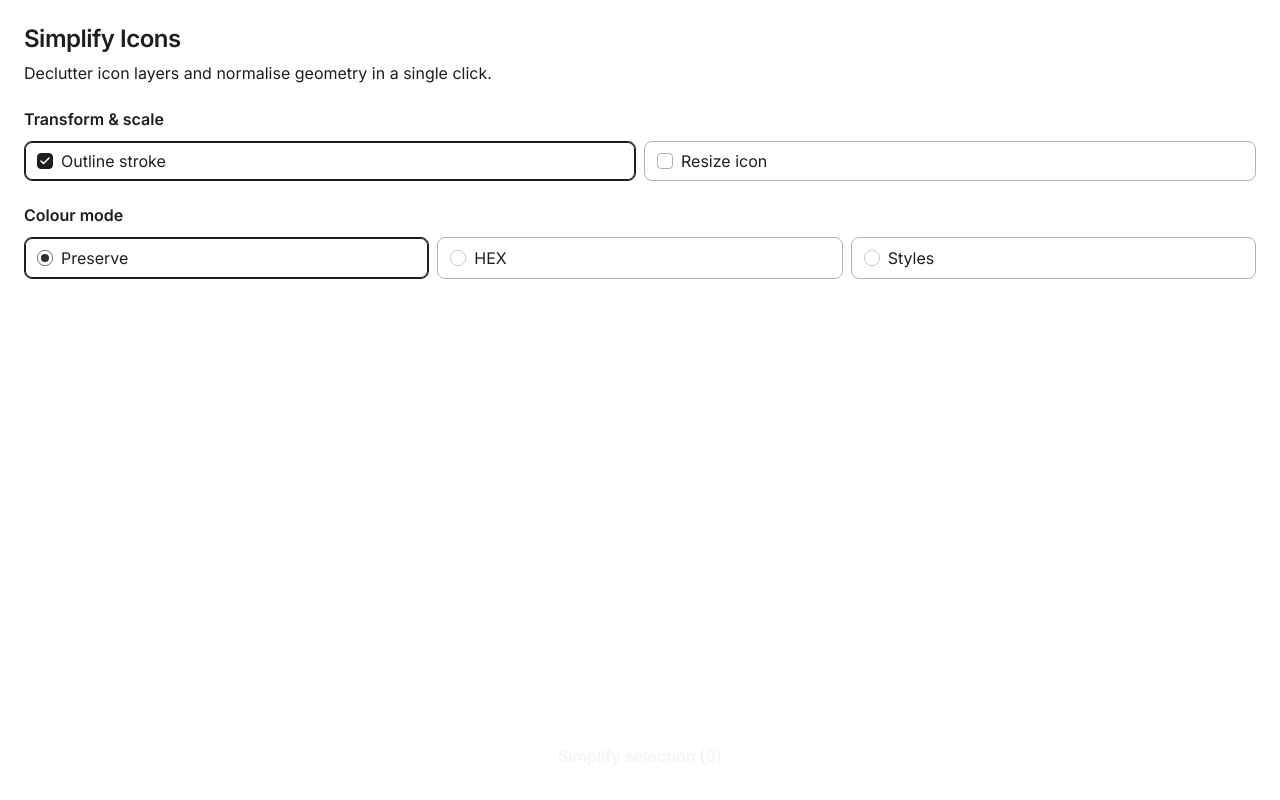
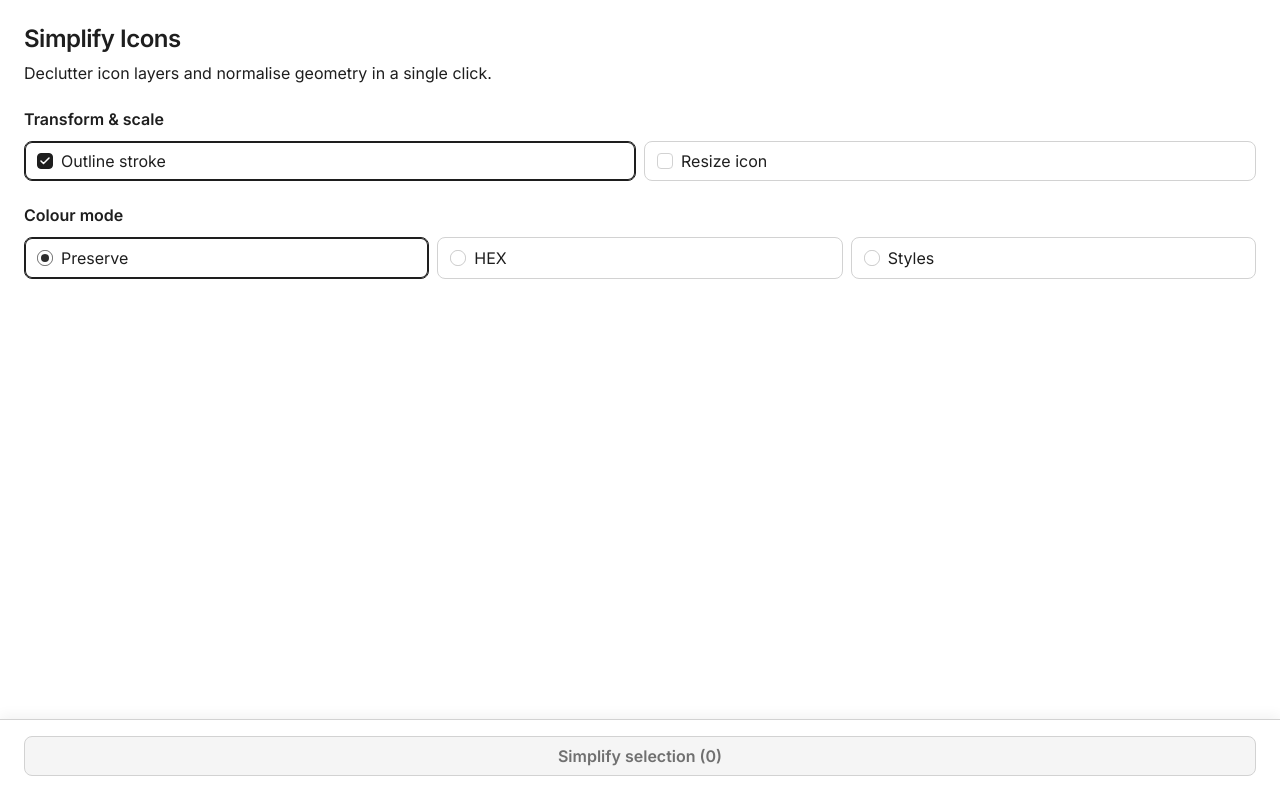
Before and after one commit to mattholihan/simplify-icons-plugin, a website: page ui.html in a window 1280 px wide. Drawn offline with Linux system fonts and the light colour scheme.

Commit message:
12/02/26 16:32 Fixed footer

```diff
--- a/ui.html
+++ b/ui.html
@@ -10,10 +10,10 @@
             --color-bg: #FFFFFF;
             --color-text: #1E1E1E;
             /* Dark Grey */
-            --color-text-secondary: #757575;
+            --color-text-secondary: #707070;
             --color-text-inverse: #F5F5F5;
             --color-border-active: #2C2C2C;
-            --color-border-inactive: #B2B2B2;
+            --color-border-inactive: #d2d2d2;
             --color-brand: #1E1E1E;
             --color-bg-secondary: #F5F5F5;
             --color-danger: #F24822;
@@ -21,8 +21,6 @@
             --radius-m: 8px;
             --spacing-s: 8px;
             --spacing-m: 16px;
-
-            --shadow-button: 0px 4px 8px rgba(0, 0, 0, 0.5);
         }
 
         body {
@@ -43,7 +41,7 @@
             flex-grow: 1;
             overflow-y: auto;
             padding: 24px;
-            padding-bottom: 120px;
+            padding-bottom: 100px;
             /* Increased to ensure list visibility above fixed button */
             /* Space for floating button */
             display: flex;
@@ -232,12 +230,16 @@
 
         /* Floating Button Container */
         .floating-action {
-            position: absolute;
-            bottom: 24px;
-            left: 50%;
-            transform: translateX(-50%);
-            width: 229px;
+            position: fixed;
+            bottom: 0;
+            left: 0;
+            width: 100%;
             z-index: 10;
+            background-color: var(--color-bg);
+            padding: 16px 24px 24px 24px;
+            border-top: 1px solid var(--color-border-inactive);
+            box-shadow: 0 -4px 12px rgba(0, 0, 0, 0.05);
+            box-sizing: border-box;
         }
 
         #standardizeBtn {
@@ -251,8 +253,6 @@
             font-size: 16px;
             font-weight: 600;
             cursor: pointer;
-            box-shadow: var(--shadow-button);
-            transition: transform 0.1s ease, box-shadow 0.1s ease;
             display: flex;
             align-items: center;
             justify-content: center;
@@ -260,19 +260,19 @@
 
         #standardizeBtn:hover:not(:disabled) {
             transform: translateY(-2px);
+            transition: transform 0.1s ease;
         }
 
         #standardizeBtn:active:not(:disabled) {
             transform: translateY(1px);
+            transition: transform 0.1s ease;
         }
 
         #standardizeBtn:disabled {
-            background-color: var(--figma-color-bg-disabled);
-            color: var(--color-text-inverse);
-            opacity: 1;
-            /* Opaque as requested */
+            background-color: var(--color-bg-secondary);
+            border: 1px solid var(--color-border-inactive);
+            color: var(--color-text-secondary);
             cursor: not-allowed;
-            box-shadow: none;
         }
 
         /* Custom Checkbox */
```
